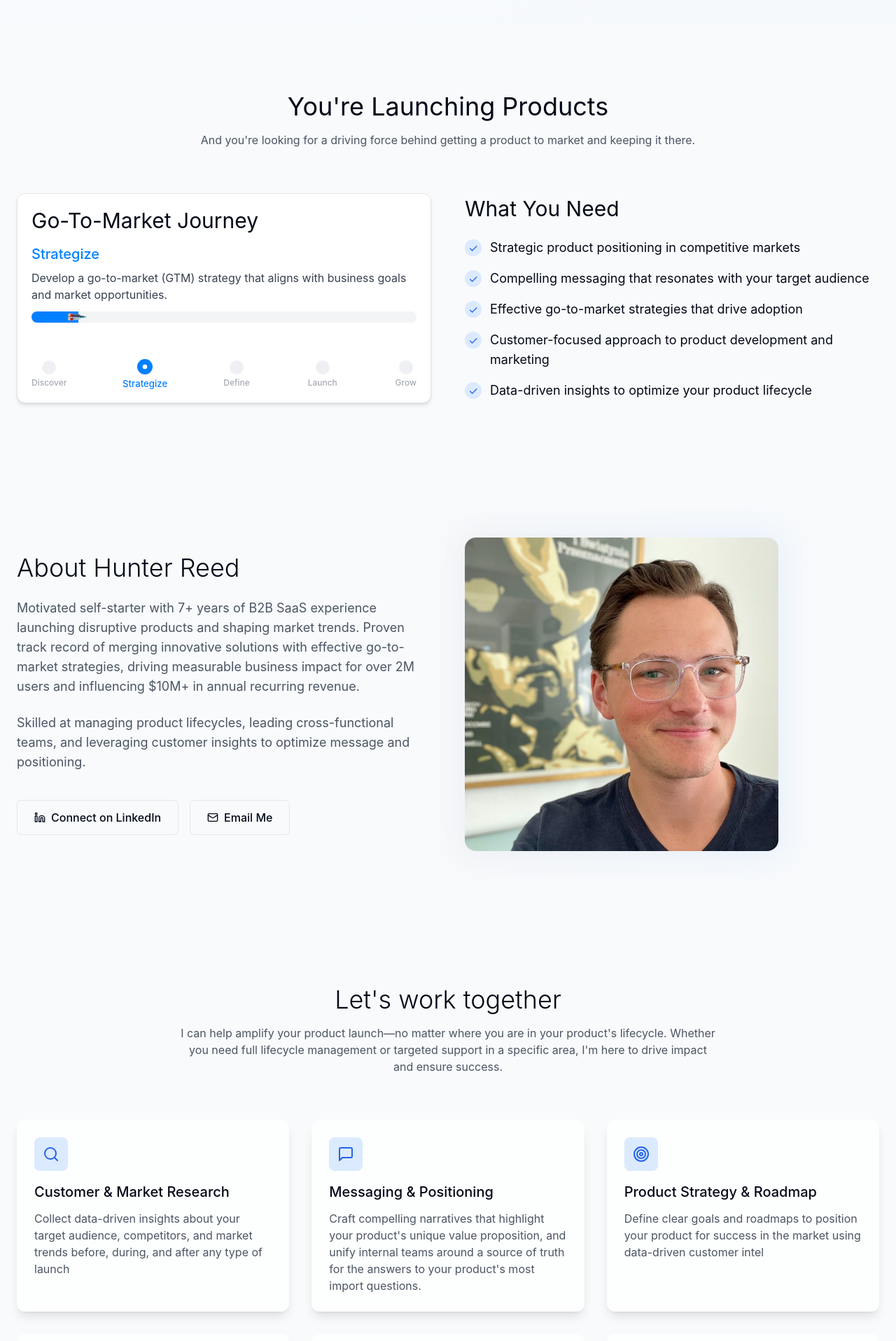
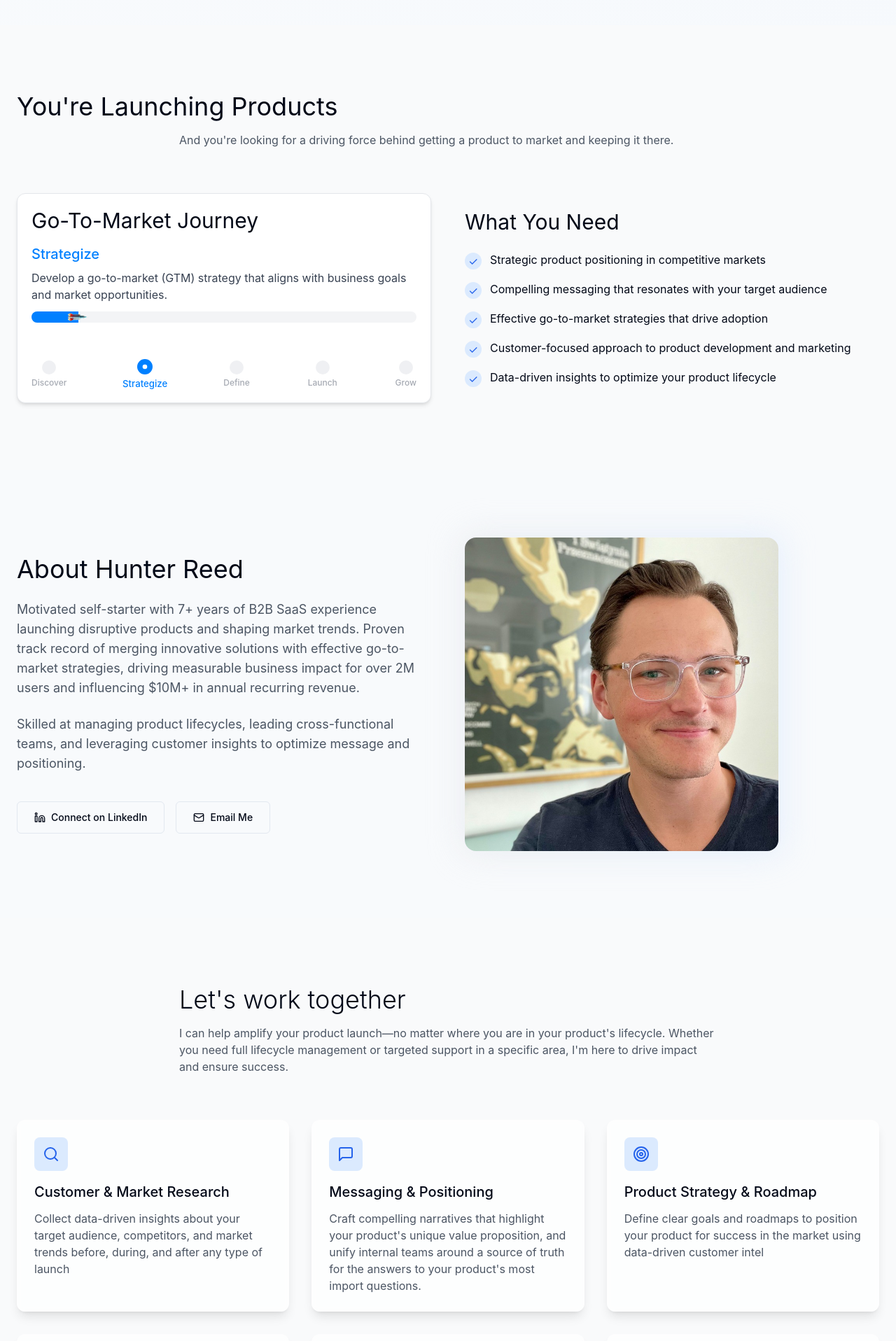
Before and after one commit to ReedInnovate/reedinnovatellc-mainsite, a React (Vite) app: page / in a window 1280 px wide. Shown: the part 764-2680 px from the top of the page at 70% size. Built offline with nearby package versions, Linux system fonts and the light colour scheme; a web font is replaced by a local one.

Commit message:
Visual edit in Lovable
Edited UI in Lovable

```diff
--- a/src/components/sections/AboutSection.tsx
+++ b/src/components/sections/AboutSection.tsx
@@ -6,22 +6,22 @@ const AboutSection = () => {
       <div className="container mx-auto px-4 md:px-6">
         <div className="grid grid-cols-1 lg:grid-cols-2 gap-8 md:gap-12 items-center">
           <div className="space-y-4 md:space-y-6 order-2 lg:order-1">
-            <h2 className="section-title md:text-4xl lg:text-left text-5xl text-left">About Hunter Reed</h2>
-            <p className="text-gray-600 leading-relaxed text-sm font-normal md:text-lg">
+            <h2 className="section-title md:text-4xl lg:text-left text-left text-4xl font-normal">About Hunter Reed</h2>
+            <p className="text-gray-600 leading-relaxed font-normal md:text-lg text-base">
               Motivated self-starter with 7+ years of B2B SaaS experience launching disruptive products and shaping market trends. Proven track record of merging innovative solutions with effective go-to-market strategies, driving measurable business impact for over 2M users and influencing $10M+ in annual recurring revenue.
             </p>
-            <p className="text-gray-600 leading-relaxed text-sm font-normal md:text-lg">
+            <p className="text-gray-600 leading-relaxed font-normal md:text-lg text-base">
               Skilled at managing product lifecycles, leading cross-functional teams, and leveraging customer insights to optimize message and positioning.
             </p>
             <div className="pt-4 flex flex-wrap justify-center lg:justify-start gap-4">
               <a href="https://www.linkedin.com/in/hunterjreed" target="_blank" rel="noopener noreferrer" className="inline-flex items-center">
-                <Button variant="outline" className="flex items-center gap-2 text-base">
+                <Button variant="outline" className="flex items-center gap-2 text-sm">
                   <Linkedin size={16} />
                   Connect on LinkedIn
                 </Button>
               </a>
               <a href="mailto:hunter@reedinnovate.com" className="inline-flex items-center">
-                <Button variant="outline" className="flex items-center gap-2 text-base">
+                <Button variant="outline" className="flex items-center gap-2 text-sm">
                   <Mail size={16} />
                   Email Me
                 </Button>
--- a/src/components/sections/ContactSection.tsx
+++ b/src/components/sections/ContactSection.tsx
@@ -1,29 +1,18 @@
-
 import AnimatedSection from '@/components/AnimatedSection';
-
 const ContactSection = () => {
-  return (
-    <AnimatedSection id="contact" className="py-16 md:py-24">
+  return <AnimatedSection id="contact" className="py-16 md:py-24">
       <div className="container mx-auto px-4 md:px-6">
         <div className="max-w-3xl mx-auto text-center mb-8 md:mb-16">
-          <h2 className="section-title text-4xl md:text-5xl mb-4 md:mb-6">Contact Me</h2>
-          <p className="section-description mx-auto text-lg md:text-xl">
+          <h2 className="section-title text-4xl md:text-5xl mb-4 md:mb-6 text-left">Contact Me</h2>
+          <p className="section-description mx-auto md:text-xl text-base text-left">
             Let's connect and discuss how I can help you achieve your goals. All responses are sent to hunter@reedinnovate.com.
           </p>
         </div>
 
         <div className="flex justify-center w-full">
-          <iframe
-            width="900"
-            height="800"
-            src="https://app.smartsheet.com/b/form/a685c32327c946c085f39484723c9ce9"
-            className="border-0 w-full max-w-3xl h-[600px] md:h-[800px]"
-            title="Contact Form"
-          />
+          <iframe width="900" height="800" src="https://app.smartsheet.com/b/form/a685c32327c946c085f39484723c9ce9" className="border-0 w-full max-w-3xl h-[600px] md:h-[800px]" title="Contact Form" />
         </div>
       </div>
-    </AnimatedSection>
-  );
+    </AnimatedSection>;
 };
-
 export default ContactSection;
--- a/src/components/sections/HeroSection.tsx
+++ b/src/components/sections/HeroSection.tsx
@@ -1,29 +1,24 @@
-
 import { ArrowDown } from 'lucide-react';
-
 const HeroSection = () => {
-  return (
-    <section className="relative min-h-[90vh] md:min-h-screen flex items-center">
+  return <section className="relative min-h-[90vh] md:min-h-screen flex items-center">
       <div className="absolute inset-0 bg-gradient-to-br from-white/20 to-blue-50/20 -z-10" />
 
       <div className="container mx-auto px-4 md:px-6 pt-16 md:pt-20">
         <div className="grid grid-cols-1 lg:grid-cols-2 gap-8 md:gap-12 items-center">
           <div className="space-y-4 md:space-y-6 text-center lg:text-left">
-            <h1 className="text-4xl sm:text-5xl md:text-6xl lg:text-7xl xl:text-8xl font-light tracking-tight animate-fade-in-left">
+            <h1 className="sm:text-5xl md:text-6xl lg:text-7xl xl:text-8xl tracking-tight animate-fade-in-left font-normal text-left text-6xl">
               From Liftoff <br />to Orbit.
             </h1>
-            <p className="text-lg md:text-xl lg:text-2xl text-gray-600 max-w-lg mx-auto lg:mx-0 animate-fade-in-left" style={{ animationDelay: '200ms' }}>
+            <p style={{
+            animationDelay: '200ms'
+          }} className="md:text-xl lg:text-2xl text-gray-600 max-w-lg mx-auto lg:mx-0 animate-fade-in-left text-lg font-normal text-left">
               I help you strategize, define, and launch your products to market - and keep them there. I'm your customer obsessed, innovative thinking, go-to-market all rounder.
             </p>
           </div>
           <div className="hidden lg:block">
             <div className="relative">
               <div className="flex justify-center items-center animate-float">
-                <img
-                  src="/lovable-uploads/85e56610-59b3-4288-a019-b649c29ab134.png"
-                  alt="Rocket launching"
-                  className="w-1/2 h-auto object-contain"
-                />
+                <img src="/lovable-uploads/85e56610-59b3-4288-a019-b649c29ab134.png" alt="Rocket launching" className="w-1/2 h-auto object-contain" />
               </div>
             </div>
           </div>
@@ -35,8 +30,6 @@ const HeroSection = () => {
           <ArrowDown size={24} className="text-gray-400" />
         </a>
       </div>
-    </section>
-  );
+    </section>;
 };
-
 export default HeroSection;
--- a/src/components/sections/WorkingTogetherSection.tsx
+++ b/src/components/sections/WorkingTogetherSection.tsx
@@ -50,8 +50,8 @@ const WorkingTogetherSection = () => {
   return <AnimatedSection id="together" className="bg-gray-50 py-16 md:py-24">
       <div className="container mx-auto px-4 md:px-6">
         <div className="max-w-3xl mx-auto text-center mb-10 md:mb-16">
-          <h2 className="section-title md:text-4xl text-5xl">Let's work together</h2>
-          <p className="section-description mx-auto md:text-base text-lg">
+          <h2 className="section-title md:text-4xl text-4xl text-left">Let's work together</h2>
+          <p className="section-description mx-auto md:text-base text-base text-left">
             I can help amplify your product launch—no matter where you are in your product's lifecycle. Whether you need full lifecycle management or targeted support in a specific area, I'm here to drive impact and ensure success.
           </p>
         </div>
--- a/src/components/sections/YouSection.tsx
+++ b/src/components/sections/YouSection.tsx
@@ -45,8 +45,8 @@ const YouSection = () => {
   return <AnimatedSection id="you" className="bg-gray-50 py-16 md:py-24">
       <div className="container mx-auto px-4 md:px-6">
         <div className="text-center mb-10 md:mb-16">
-          <h2 className="section-title md:text-4xl text-5xl font-normal">You're Launching Products</h2>
-          <p className="section-description mx-auto text-center md:text-base text-lg font-normal">
+          <h2 className="section-title md:text-4xl font-normal text-4xl text-left">You're Launching Products</h2>
+          <p className="section-description mx-auto md:text-base font-normal text-base text-left">
             And you're looking for a driving force behind getting a product to market and keeping it there.
           </p>
         </div>
@@ -55,7 +55,7 @@ const YouSection = () => {
           <div className="order-2 lg:order-1">
             <div className="h-auto md:h-[300px] w-full mx-auto border border-gray-200 rounded-xl overflow-hidden shadow-md bg-white p-4 md:p-5">
               <div className="flex flex-col h-full">
-                <h3 className="text-lg mb-4 font-normal md:text-3xl">Go-To-Market Journey</h3>
+                <h3 className="mb-4 font-normal md:text-3xl text-xl">Go-To-Market Journey</h3>
 
                 {/* Current Stage Featured Display */}
                 <div className="mb-6">
@@ -96,13 +96,13 @@ const YouSection = () => {
             </div>
           </div>
           <div className="space-y-4 md:space-y-6 order-1 lg:order-2">
-            <h3 className="text-2xl font-normal md:text-3xl">What You Need</h3>
+            <h3 className="text-2xl font-normal md:text-3xl text-left">What You Need</h3>
             <ul className="space-y-3 md:space-y-4 text-sm md:text-base">
               {["Strategic product positioning in competitive markets", "Compelling messaging that resonates with your target audience", "Effective go-to-market strategies that drive adoption", "Customer-focused approach to product development and marketing", "Data-driven insights to optimize your product lifecycle"].map((item, index) => <li key={index} className="flex items-start">
                   <span className="inline-flex items-center justify-center h-5 w-5 md:h-6 md:w-6 rounded-full bg-blue-100 text-blue-600 mr-3 mt-0.5 flex-shrink-0">
                     ✓
                   </span>
-                  <span className="text-lg font-normal">{item}</span>
+                  <span className="font-normal text-base text-left">{item}</span>
                 </li>)}
             </ul>
           </div>
```
